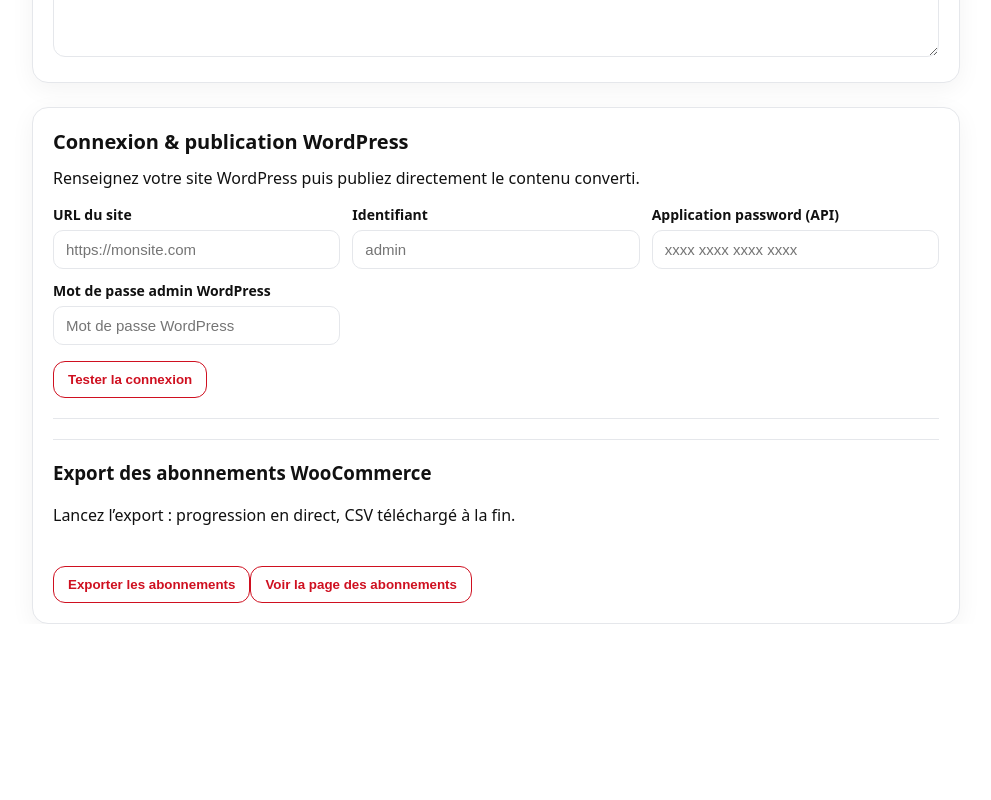
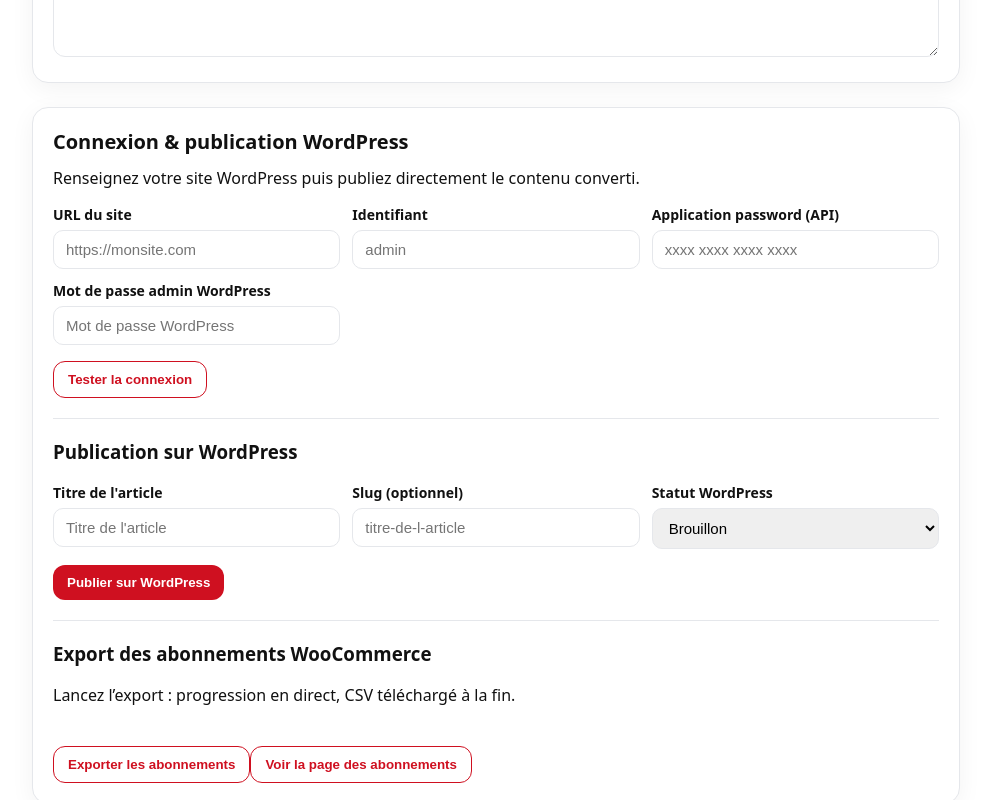
Before and after one commit to nansheadd/Lava, a React (Vite) app: page / in a window 1280 px wide. Shown: the part 436-1236 px from the top of the page, without its empty margins (144-1135 px from the left). Before the commit the page ends 1060 px from the top, so only its background shows below. Built offline with nearby package versions, Linux system fonts and the light colour scheme.

Commit message:
testing 3

```diff
--- a/src/App.tsx
+++ b/src/App.tsx
@@ -23,15 +23,6 @@
   status?: string
   username?: string
   displayName?: string
-}
-
-type WordpressExportResponse = {
-  filename?: string
-  contentType?: string
-  data: string
-  message?: string
-  error?: string
-  detail?: string
 }
 
 type WordpressSubscriptionsResponse = {
@@ -190,17 +181,6 @@
     }
   }
 
-  function buildWordpressAdminPayload() {
-    return {
-      siteUrl: normalisedWpUrl,
-      url: normalisedWpUrl,
-      baseUrl: normalisedWpUrl,
-      username: wpUsername,
-      user: wpUsername,
-      password: wpAdminPassword || undefined,
-    }
-  }
-
   function downloadBase64File(base64Data: string, filename: string, contentType?: string) {
     const byteCharacters = atob(base64Data)
     const byteNumbers = new Array(byteCharacters.length)
@@ -222,7 +202,6 @@
     const u = new URL(httpBase)
     u.protocol = u.protocol === 'https:' ? 'wss:' : 'ws:'
     let p = path.startsWith('/') ? path : '/' + path
-    // Si backend a un pathname (reverse proxy), on le conserve
     const basePath = u.pathname.endsWith('/') ? u.pathname.slice(0, -1) : u.pathname
     u.pathname = `${basePath}${p}`
     return u.toString()
@@ -440,7 +419,7 @@
           baseUrl: normalisedWpUrl,
           username: wpUsername,
           password: wpAdminPassword,
-          browser: 'chrome', // ou 'chrome'
+          browser: 'firefox', // backend Fly: Firefox/Gecko
           headless: true
         }))
       }
@@ -664,6 +643,48 @@
 
           <hr className="divider" />
 
+          {/* Publication */}
+          <h3 className="section-subtitle">Publication sur WordPress</h3>
+          <div className="form-grid">
+            <label className="field">
+              <span>Titre de l&apos;article</span>
+              <input
+                type="text"
+                placeholder="Titre de l'article"
+                value={postTitle}
+                onChange={(e) => setPostTitle(e.target.value)}
+              />
+            </label>
+            <label className="field">
+              <span>Slug (optionnel)</span>
+              <input
+                type="text"
+                placeholder="titre-de-l-article"
+                value={postSlug}
+                onChange={(e) => {
+                  setPostSlug(e.target.value)
+                  setSlugTouched(true)
+                }}
+              />
+            </label>
+            <label className="field">
+              <span>Statut WordPress</span>
+              <select value={postStatus} onChange={(e) => setPostStatus(e.target.value as 'draft' | 'publish')}>
+                <option value="draft">Brouillon</option>
+                <option value="publish">Publié</option>
+              </select>
+            </label>
+          </div>
+
+          <button
+            className="button"
+            onClick={publishToWordpress}
+            disabled={publishBusy}
+            style={{marginTop: 16}}
+          >
+            {publishBusy ? 'Publication…' : 'Publier sur WordPress'}
+          </button>
+
           {publishMessage && <p className="status success" style={{marginTop:12}}>{publishMessage}</p>}
           {publishError && <p className="status error" style={{marginTop:12}}>{publishError}</p>}
 
```
